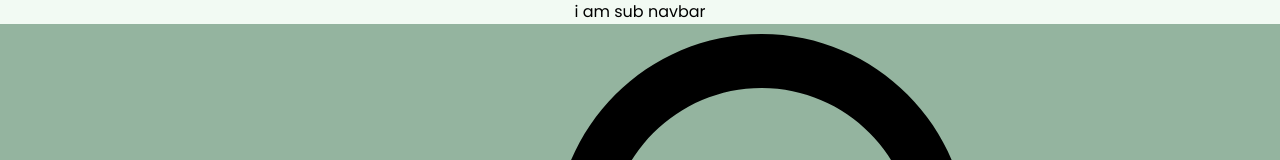
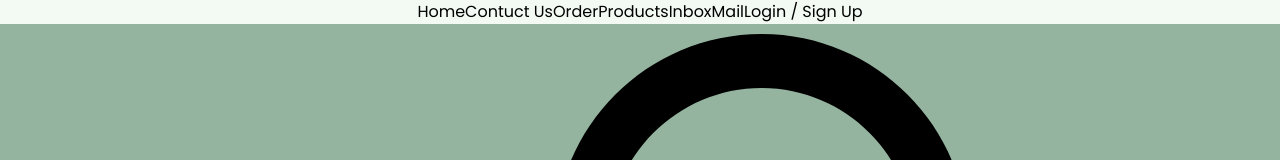
Before and after one commit to abujobayer0/e-commerce, a React (Vite) app: page / in a window 1280 px wide. Shown: the top 160 px of the page. Built offline with nearby package versions, Linux system fonts and the light colour scheme.

Commit message:
subNav created

```diff
--- a/src/components/drawerComp/index.jsx
+++ b/src/components/drawerComp/index.jsx
@@ -16,6 +16,30 @@ function DrawerComp({toggleDrawer,open}) {
           <ListItemIcon>
             <InboxIcon />
           </ListItemIcon>
+          <ListItemText primary="Home" />
+        </ListItem>
+        <ListItem button>
+          <ListItemIcon>
+            <InboxIcon />
+          </ListItemIcon>
+          <ListItemText primary="Contuct Us" />
+        </ListItem>
+        <ListItem button>
+          <ListItemIcon>
+            <InboxIcon />
+          </ListItemIcon>
+          <ListItemText primary="Order" />
+        </ListItem>
+        <ListItem button>
+          <ListItemIcon>
+            <InboxIcon />
+          </ListItemIcon>
+          <ListItemText primary="Products" />
+        </ListItem>
+        <ListItem button>
+          <ListItemIcon>
+            <InboxIcon />
+          </ListItemIcon>
           <ListItemText primary="Inbox" />
         </ListItem>
         <ListItem button>
@@ -24,6 +48,12 @@ function DrawerComp({toggleDrawer,open}) {
           </ListItemIcon>
           <ListItemText primary="Mail" />
         </ListItem>
+        <ListItem button>
+          <ListItemIcon>
+            <MailIcon />
+          </ListItemIcon>
+          <ListItemText primary="Login | Sign Up" />
+        </ListItem>
       </List>
     </Drawer>
   );
--- a/src/components/subNavbar/index.jsx
+++ b/src/components/subNavbar/index.jsx
@@ -1,10 +1,97 @@
+import { useTheme, Typography } from "@mui/material";
+import { useState } from "react";
 
 const SubNavBar = () => {
-    return (
-        <div>
-            i am sub navbar
-        </div>
-    );
+  const theme = useTheme();
+  const [activeLink, setActiveLink] = useState(""); // State to keep track of the active link
+
+  const handleLinkClick = (link) => {
+    setActiveLink(link);
+  };
+
+  return (
+    <div className="w-full">
+      <div className="flex flex-row gap-10 justify-end py-3 font-medium">
+        <Typography
+          variant="p"
+          sx={{
+            color: activeLink === "home" ? "#94B49F" : theme.palette.font.secondary,
+            "&:hover": { color: "#94B49F" },
+            borderBottom: activeLink === "home" ? "2px solid #94B49F" : "none", // Add bottom border for active link
+          }}
+          onClick={() => handleLinkClick("home")}
+        >
+          Home
+        </Typography>
+        <Typography
+          variant="p"
+          sx={{
+            color: activeLink === "contact-us" ? "#94B49F" : theme.palette.font.secondary,
+            "&:hover": { color: "#94B49F" },
+            borderBottom: activeLink === "contact-us" ? "2px solid #94B49F" : "none",
+          }}
+          onClick={() => handleLinkClick("contact-us")}
+        >
+          Contuct Us
+        </Typography>
+        <Typography
+          variant="p"
+          sx={{
+            color: activeLink === "order" ? "#94B49F" : theme.palette.font.secondary,
+            "&:hover": { color: "#94B49F" },
+            borderBottom: activeLink === "order" ? "2px solid #94B49F" : "none",
+          }}
+          onClick={() => handleLinkClick("order")}
+        >
+          Order
+        </Typography>
+        <Typography
+          variant="p"
+          sx={{
+            color: activeLink === "products" ? "#94B49F" : theme.palette.font.secondary,
+            "&:hover": { color: "#94B49F" },
+            borderBottom: activeLink === "products" ? "2px solid #94B49F" : "none",
+          }}
+          onClick={() => handleLinkClick("products")}
+        >
+          Products
+        </Typography>
+        <Typography
+          variant="p"
+          sx={{
+            color: activeLink === "inbox" ? "#94B49F" : theme.palette.font.secondary,
+            "&:hover": { color: "#94B49F" },
+            borderBottom: activeLink === "inbox" ? "2px solid #94B49F" : "none",
+          }}
+          onClick={() => handleLinkClick("inbox")}
+        >
+          Inbox
+        </Typography>
+        <Typography
+          variant="p"
+          sx={{
+            color: activeLink === "mail" ? "#94B49F" : theme.palette.font.secondary,
+            "&:hover": { color: "#94B49F" },
+            borderBottom: activeLink === "mail" ? "2px solid #94B49F" : "none",
+          }}
+          onClick={() => handleLinkClick("mail")}
+        >
+          Mail
+        </Typography>
+        <Typography
+          variant="p"
+          sx={{
+            color: activeLink === "login" ? "#94B49F" : theme.palette.font.secondary,
+            "&:hover": { color: "#94B49F" },
+            borderBottom: activeLink === "login" ? "2px solid #94B49F" : "none",
+          }}
+          onClick={() => handleLinkClick("login")}
+        >
+          Login / Sign Up
+        </Typography>
+      </div>
+    </div>
+  );
 };
 
 export default SubNavBar;
```
Also changed, not shown: .eslintrc.cjs.
